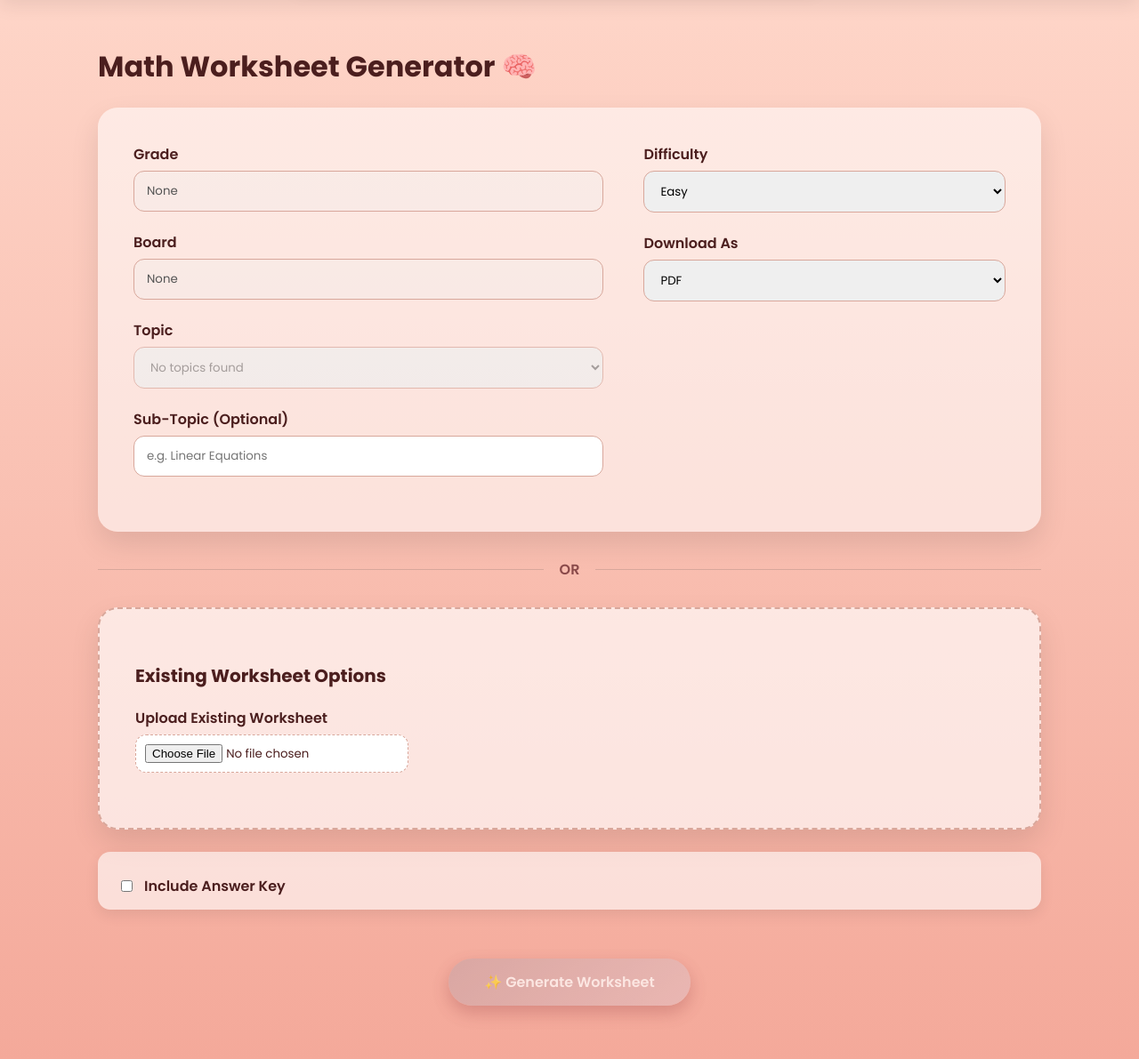
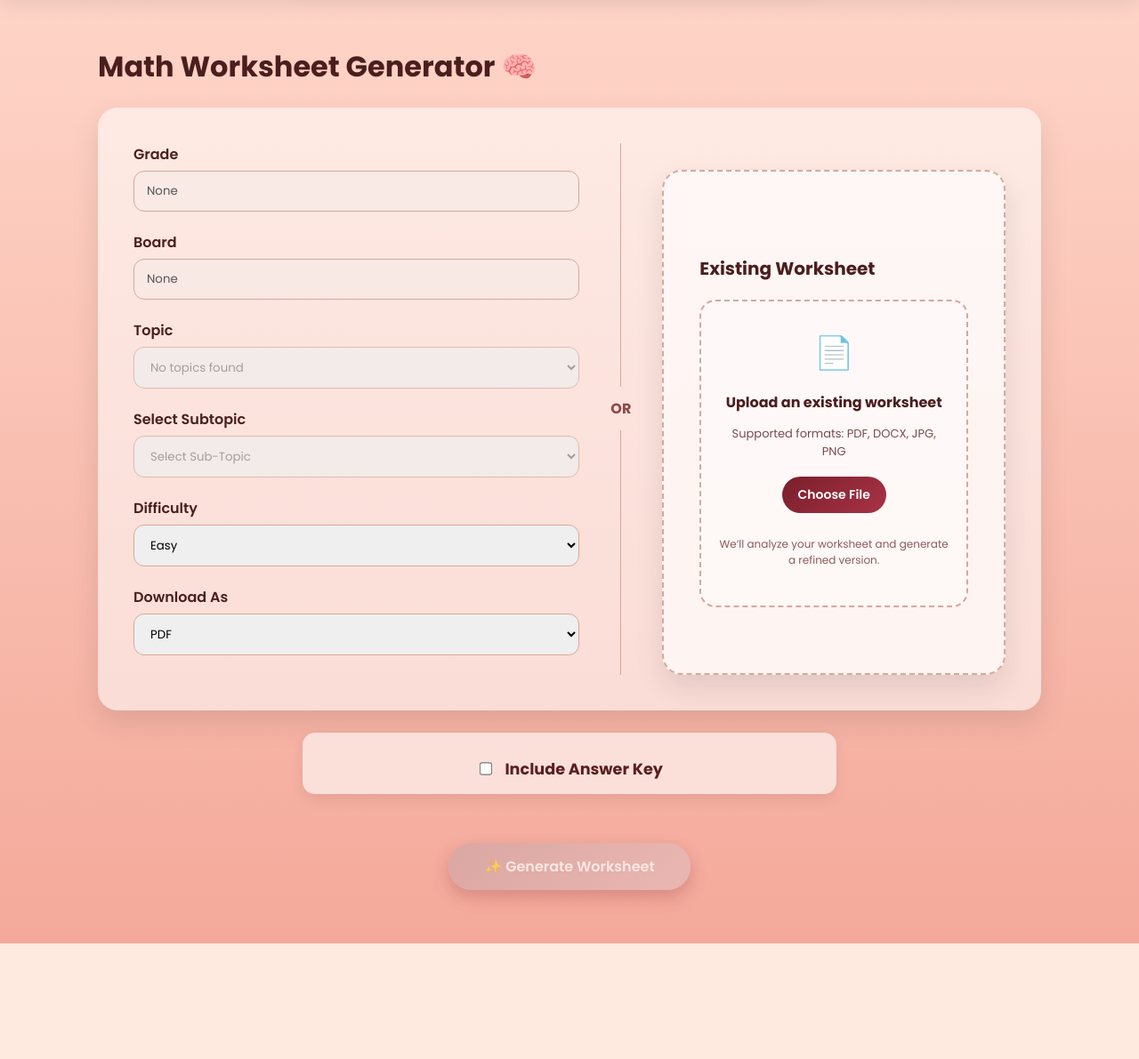
Before and after one commit to Jayshri7777/MathGen, a Flask app: page /generator in a window 1280 px wide. Shown: the part 105-1296 px from the top of the page at 89% size. After the commit the page ends 1166 px from the top, so only its background shows below. Run offline with Flask 3, Linux system fonts and the light colour scheme; the visitor is signed in with stand-in values (Sample User, id 1); data that the repository does not hold is empty.

Commit message:
Update index.html

```diff
--- a/templates/index.html
+++ b/templates/index.html
@@ -21,12 +21,47 @@
     padding: 40px;
     box-shadow: 0 14px 32px rgba(0,0,0,0.1);
 }
+.vertical-or {
+    display: flex;
+    flex-direction: column;
+    align-items: center;
+    justify-content: center;
+    font-weight: 700;
+    color: #8a4a4a;
+    gap: 12px;
+}
+
+.vertical-or::before,
+.vertical-or::after {
+    content: "";
+    width: 1px;
+    flex: 1;
+    background: #d8a79b;
+}
 
 .ws-grid {
     display: grid;
-    grid-template-columns: 1.3fr 1fr;
-    gap: 45px;
+    grid-template-columns: 1.3fr auto 1fr; /* LEFT | OR | RIGHT */
+    gap: 35px;
+    align-items: stretch;
 }
+@media (max-width: 900px) {
+    .ws-grid {
+        grid-template-columns: 1fr;
+    }
+
+    .vertical-or {
+        flex-direction: row;
+    }
+
+    .vertical-or::before,
+    .vertical-or::after {
+        width: 40px;
+        height: 1px;
+    }
+}
+
+
 
 .form-group {
     margin-bottom: 22px;
@@ -110,20 +145,78 @@
     opacity: 0.7;
 }
 .answer-key-bar {
-    max-width: 1100px;
-    margin: 25px auto 10px;
-    padding: 14px 22px;
+    max-width: 600px;          /* 👈 narrower looks better */
+    margin: 25px auto;         /* 👈 centers it horizontally */
+    padding: 16px 24px;
+    font-weight: 700;     /* 👈 bold */
+    font-size: 16px;      /* 👈 slightly stronger presence */
+    color: #5a1f1f;
     background: rgba(255, 255, 255, 0.6);
     border-radius: 14px;
     box-shadow: 0 6px 16px rgba(0,0,0,0.08);
+    display: flex;             /* 👈 center contents */
+    justify-content: center;
 }
-
 .answer-key-bar .checkbox-group {
     display: flex;
     align-items: center;
+    justify-content: center;
     gap: 10px;
+    transform: scale(1.1);
+}
+
+.upload-card {
+    display: flex;
+    flex-direction: column;
+    justify-content: center;
+}
+
+.upload-zone {
+    border: 2px dashed #d8a79b;
+    border-radius: 18px;
+    padding: 30px 20px;
+    text-align: center;
+    background: rgba(255,255,255,0.4);
+}
+
+.upload-icon {
+    font-size: 36px;
+    margin-bottom: 10px;
+}
+
+.upload-title {
+    font-size: 16px;
+    font-weight: 700;
+    margin-bottom: 6px;
+}
+
+.upload-subtext {
+    font-size: 13px;
+    color: #7a4a4a;
+    margin-bottom: 18px;
+}
+
+.upload-btn {
+    display: inline-block;
+    padding: 10px 18px;
+    border-radius: 999px;
+    background: linear-gradient(135deg, #7a1f2b, #a83246);
+    color: white;
+    font-size: 14px;
     font-weight: 600;
+    cursor: pointer;
+    margin-bottom: 14px;
 }
+
+.upload-btn:hover {
+    opacity: 0.95;
+}
+
+.upload-hint {
+    font-size: 12px;
+    color: #8a5a5a;
+}
+
 
 </style>
 
@@ -140,31 +233,20 @@
 <div class="ws-card">
     <div class="ws-grid">
 
-<!-- LEFT -->
-<!-- LEFT -->
+        <!-- LEFT: GENERATE NEW WORKSHEET -->
         <div>
 
-    <!-- GRADE (LOCKED) -->
+            <!-- GRADE -->
             <div class="form-group">
                 <label>Grade</label>
-        <input
-            type="text"
-            class="pretty-input"
-            value="{{ current_user.grade }}"
-            disabled
-        >
+                <input class="pretty-input" value="{{ current_user.grade }}" disabled>
                 <input type="hidden" name="grade" id="grade" value="{{ current_user.grade }}">
             </div>
 
-    <!-- BOARD (LOCKED) -->
+            <!-- BOARD -->
             <div class="form-group">
                 <label>Board</label>
-        <input
-            type="text"
-            class="pretty-input"
-            value="{{ current_user.board }}"
-            disabled
-        >
+                <input class="pretty-input" value="{{ current_user.board }}" disabled>
                 <input type="hidden" name="board" id="board" value="{{ current_user.board }}">
             </div>
 
@@ -178,15 +260,14 @@
 
             <!-- SUB TOPIC -->
             <div class="form-group">
-        <label>Sub-Topic (Optional)</label>
-        <input class="pretty-input" name="subtopic" placeholder="e.g. Linear Equations">
-    </div>
-
+    <label>Select Subtopic</label>
+    <select class="pretty-select" name="subtopic" id="subtopic" disabled>
+        <option value="">Select Sub-Topic</option>
+    </select>
 </div>
 
 
-<!-- RIGHT -->
-<div>
+            <!-- DIFFICULTY -->
             <div class="form-group">
                 <label>Difficulty</label>
                 <select class="pretty-select" name="difficulty">
@@ -196,6 +277,7 @@
                 </select>
             </div>
 
+            <!-- DOWNLOAD FORMAT -->
             <div class="form-group">
                 <label>Download As</label>
                 <select class="pretty-select" name="format">
@@ -210,24 +292,35 @@
 
         </div>
 
+        <div class="vertical-or">OR</div>
+
+
+        <!-- RIGHT: UPLOAD EXISTING WORKSHEET ONLY -->
+        <div class="ws-card secondary upload-card">
+    <h3>Existing Worksheet</h3>
+
+    <div class="upload-zone">
+        <div class="upload-icon">📄</div>
+
+        <p class="upload-title">Upload an existing worksheet</p>
+        <p class="upload-subtext">
+            Supported formats: PDF, DOCX, JPG, PNG
+        </p>
+
+        <label class="upload-btn">
+            Choose File
+            <input type="file" name="worksheet_file" hidden>
+        </label>
+
+        <p class="upload-hint">
+            We’ll analyze your worksheet and generate a refined version.
+        </p>
     </div>
 </div>
 
-<!-- OR DIVIDER -->
-<div class="or-divider">OR</div>
-
-
-<!-- SECOND BOX -->
-<div class="ws-card secondary">
-
-<h3>Existing Worksheet Options</h3>
-
-<div class="form-group">
-    <label>Upload Existing Worksheet</label>
-    <input type="file" class="file-box" name="worksheet_file">
+    </div>
 </div>
 
-</div>
 
 <!-- COMMON ANSWER KEY OPTION -->
 <!-- COMMON ANSWER KEY OPTION (THIN) -->
@@ -298,6 +391,7 @@ async function loadTopics() {
 document.addEventListener("DOMContentLoaded", () => {
     loadTopics();
 });
+
 </script>
 <script>
 const grade = document.getElementById("grade");
@@ -338,18 +432,61 @@ function checkFormValidity() {
     el.addEventListener("change", checkFormValidity);
 });
 </script>
+<script>
+const topicSelect = document.getElementById("topic");
+const subTopicSelect = document.getElementById("subtopic");
 
-<script>
-document.addEventListener("DOMContentLoaded", () => {
+async function loadSubTopics() {
     const grade = document.getElementById("grade").value;
     const board = document.getElementById("board").value;
+    const majorTopic = topicSelect.value;
 
-    if (grade && board) {
-        loadTopics();
+    subTopicSelect.innerHTML = "<option>Loading sub-topics...</option>";
+    subTopicSelect.disabled = true;
+
+    if (!majorTopic) {
+        subTopicSelect.innerHTML =
+            "<option value=''>Select Sub-Topic (Optional)</option>";
+        return;
     }
+
+    try {
+        const res = await fetch(
+            `/get-minor-topics?grade=${grade}&board=${board}&subject=mathematics&major_topic=${encodeURIComponent(majorTopic)}`
+        );
+
+        const data = await res.json();
+
+        subTopicSelect.innerHTML =
+            "<option value=''>Select Sub-Topic (Optional)</option>";
+
+        if (data.length === 0) {
+            subTopicSelect.innerHTML =
+                "<option value=''>No sub-topics available</option>";
+            return;
+        }
+
+        data.forEach(sub => {
+            const opt = document.createElement("option");
+            opt.value = sub;
+            opt.textContent = sub;
+            subTopicSelect.appendChild(opt);
         });
+
+        subTopicSelect.disabled = false;
+
+    } catch (err) {
+        console.error(err);
+        subTopicSelect.innerHTML =
+            "<option value=''>Error loading sub-topics</option>";
+    }
+}
+
+topicSelect.addEventListener("change", loadSubTopics);
 </script>
 
 
 
+
+
 {% endblock %}
```
Lines whose indentation alone changed are shown as unchanged.
